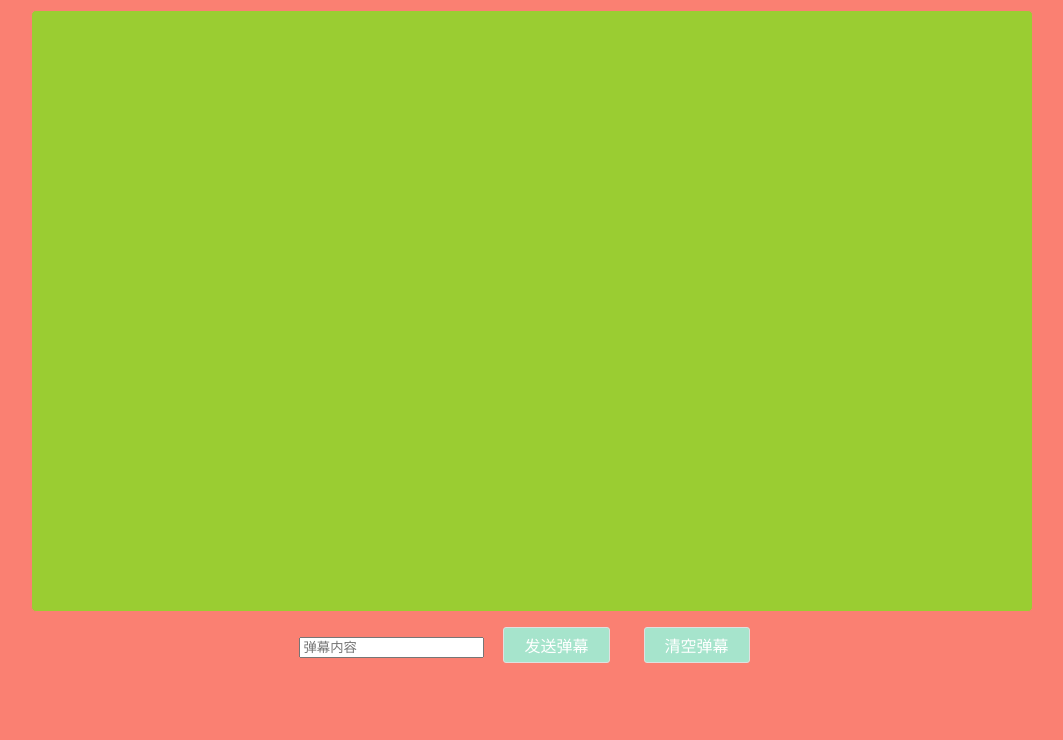
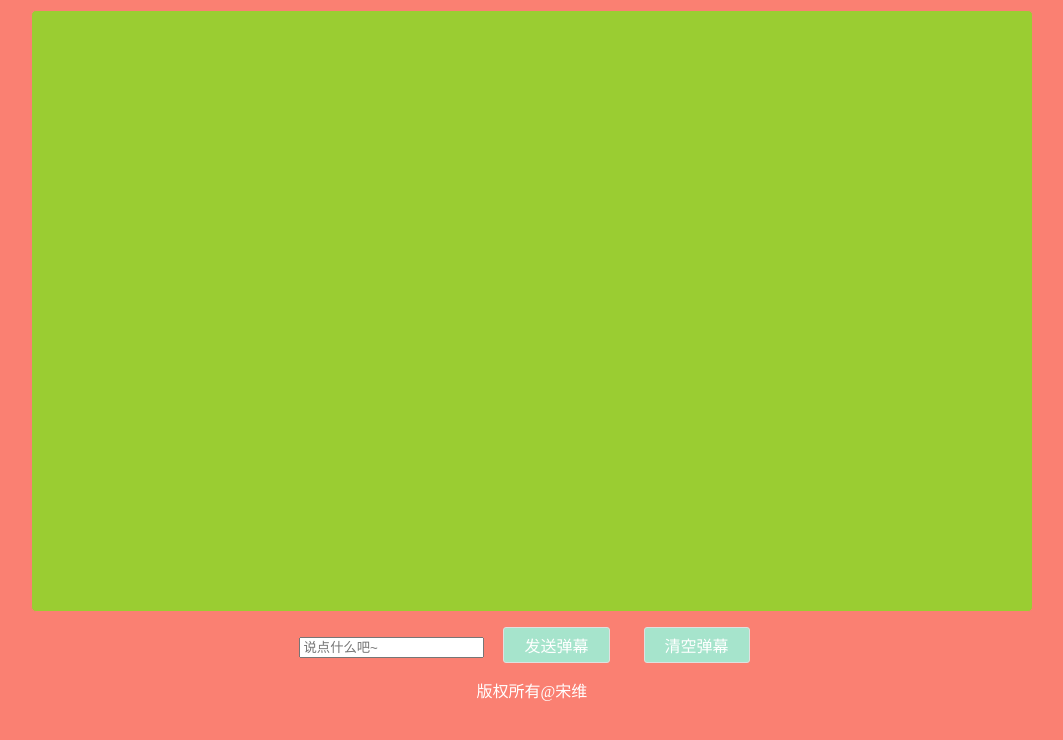
Before and after one commit to 146129431/train, a plain HTML site: page danmu/danmu.html in a window 1280 px wide. Shown: the whole page, without its empty margins (108-1171 px from the left). Drawn offline with Linux system fonts and the light colour scheme.

Commit message:
Update danmu.html

```diff
--- a/danmu/danmu.html
+++ b/danmu/danmu.html
@@ -26,15 +26,19 @@
     <title>Document</title>
 </head>
 <body>
-    <body>
-        <div class="container">
 
+    <div class="container">
+
+    </div>
+    <div class="menu-bar">
+        <input type="text" placeholder="说点什么吧~" id="bullet-text"/>
+        <span class="btn send">发送弹幕</span>
+        <span class="btn close">清空弹幕</span>
+    </div>
+    <footer>
+        <div>
+            <span>版权所有@<a href="#">宋维</a></span>
         </div>
-        <div class="menu-bar">
-            <input type="text" placeholder="弹幕内容" id="bullet-text"/>
-            <span class="btn send">发送弹幕</span>
-            <span class="btn close">清空弹幕</span>
-        </div>
-    </body>
+    </footer>
 </body>
 </html>
```
